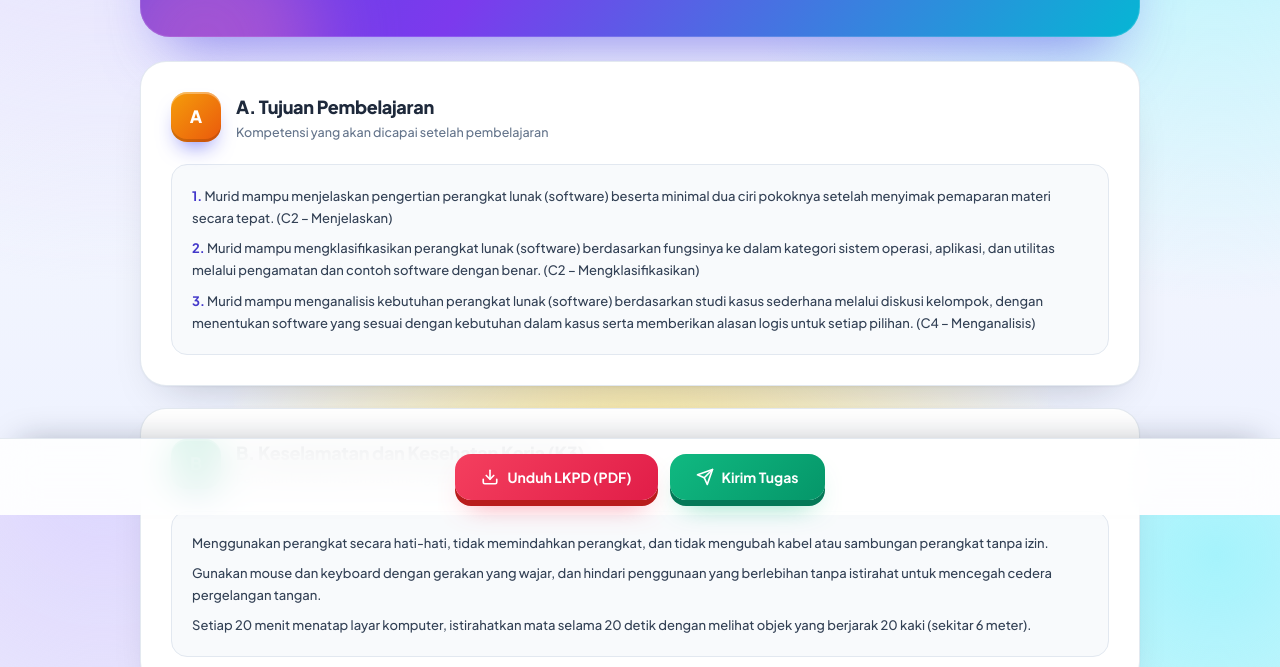
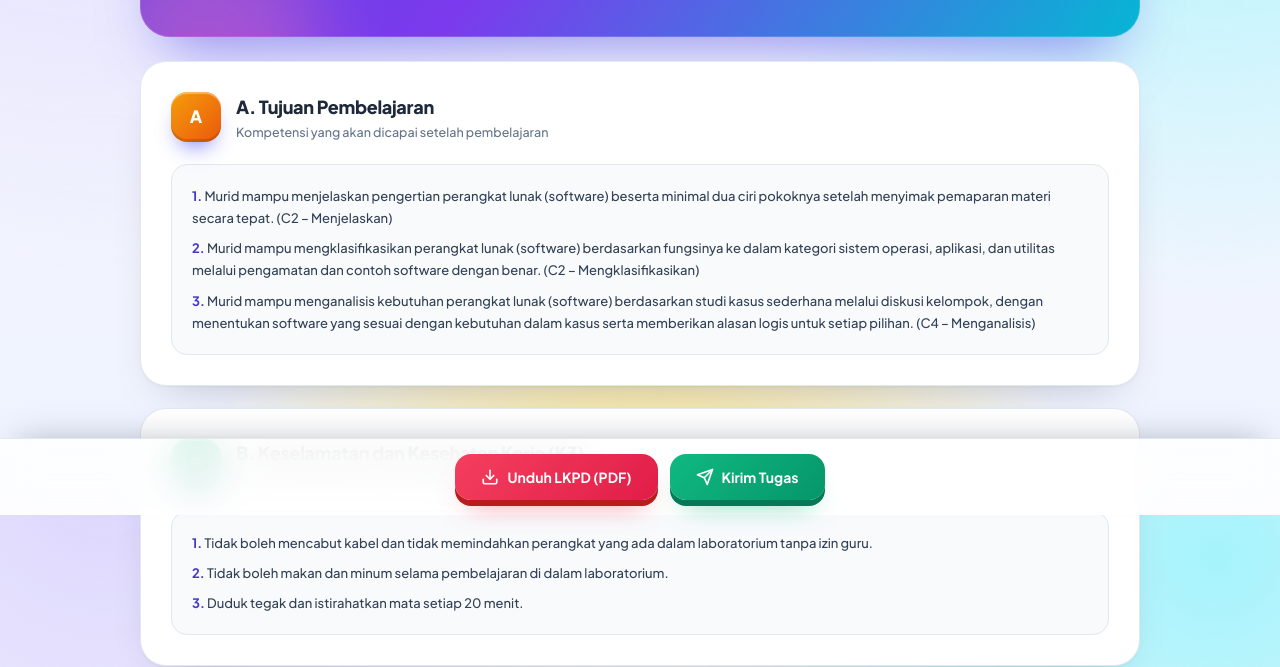
Before and after one commit to emahumaera2025-ux/LKPD_Perangkat-Lunak, a plain HTML site: page index.html in a window 1280 px wide. Shown: the part 285-952 px from the top of the page. Drawn offline with Linux system fonts and the light colour scheme.

Commit message:
index.html

```diff
--- a/index.html
+++ b/index.html
@@ -362,7 +362,7 @@ select.field {
     </div>
   </section>
 
-  <!-- B. K3 -->
+  <!-- B. K3 — SUDAH DIPERBARUI -->
   <section class="card">
     <div class="sec-head">
       <div class="sec-icon" style="background:linear-gradient(135deg,#10b981,#059669);">B</div>
@@ -370,9 +370,9 @@ select.field {
     </div>
     <div class="list-box">
       <ul id="k3List">
-        <li>Menggunakan perangkat secara hati-hati, tidak memindahkan perangkat, dan tidak mengubah kabel atau sambungan perangkat tanpa izin.</li>
-        <li>Gunakan mouse dan keyboard dengan gerakan yang wajar, dan hindari penggunaan yang berlebihan tanpa istirahat untuk mencegah cedera pergelangan tangan.</li>
-        <li>Setiap 20 menit menatap layar komputer, istirahatkan mata selama 20 detik dengan melihat objek yang berjarak 20 kaki (sekitar 6 meter).</li>
+        <li><strong>1.</strong> Tidak boleh mencabut kabel dan tidak memindahkan perangkat yang ada dalam laboratorium tanpa izin guru.</li>
+        <li><strong>2.</strong> Tidak boleh makan dan minum selama pembelajaran di dalam laboratorium.</li>
+        <li><strong>3.</strong> Duduk tegak dan istirahatkan mata setiap 20 menit.</li>
       </ul>
     </div>
   </section>
```
